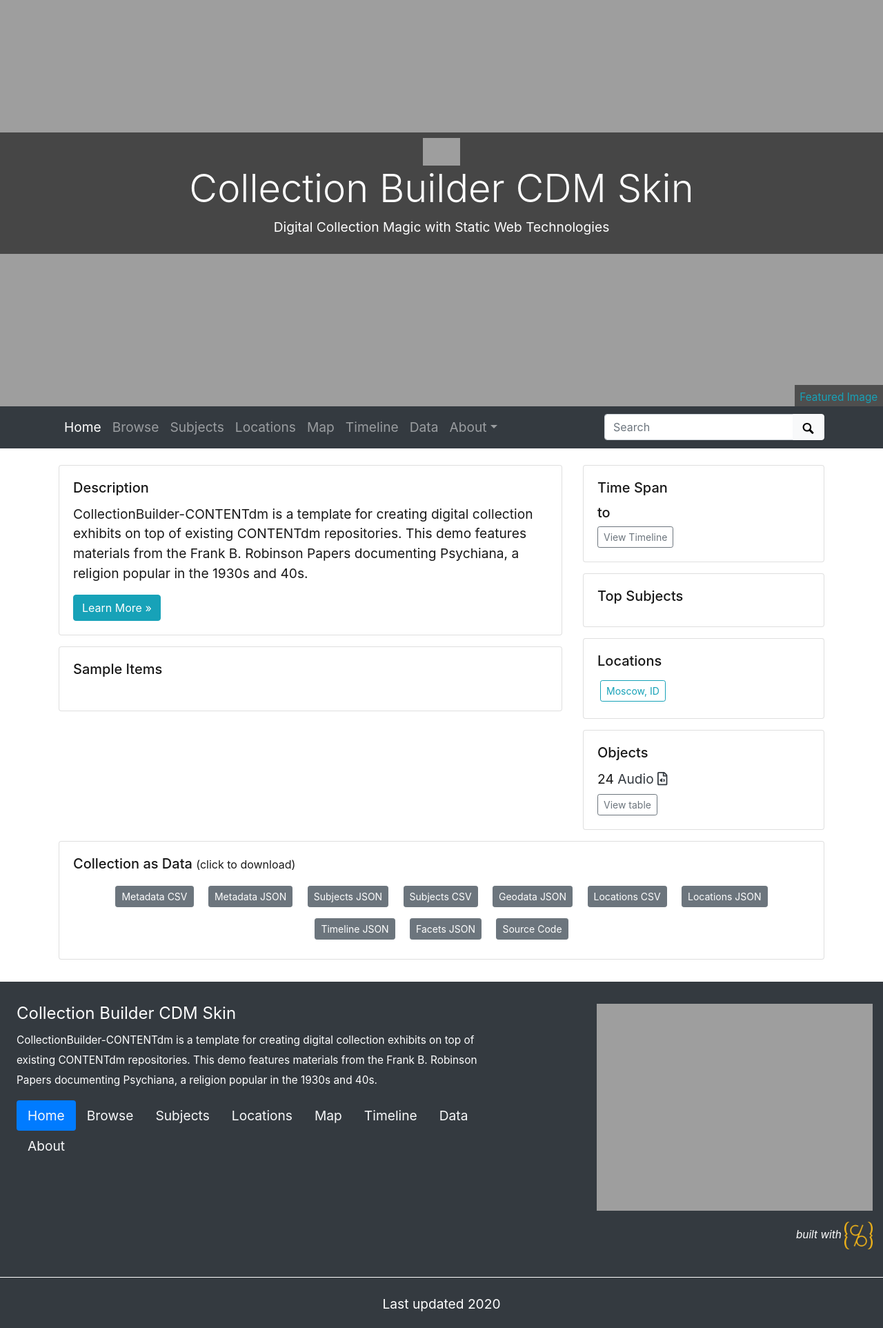
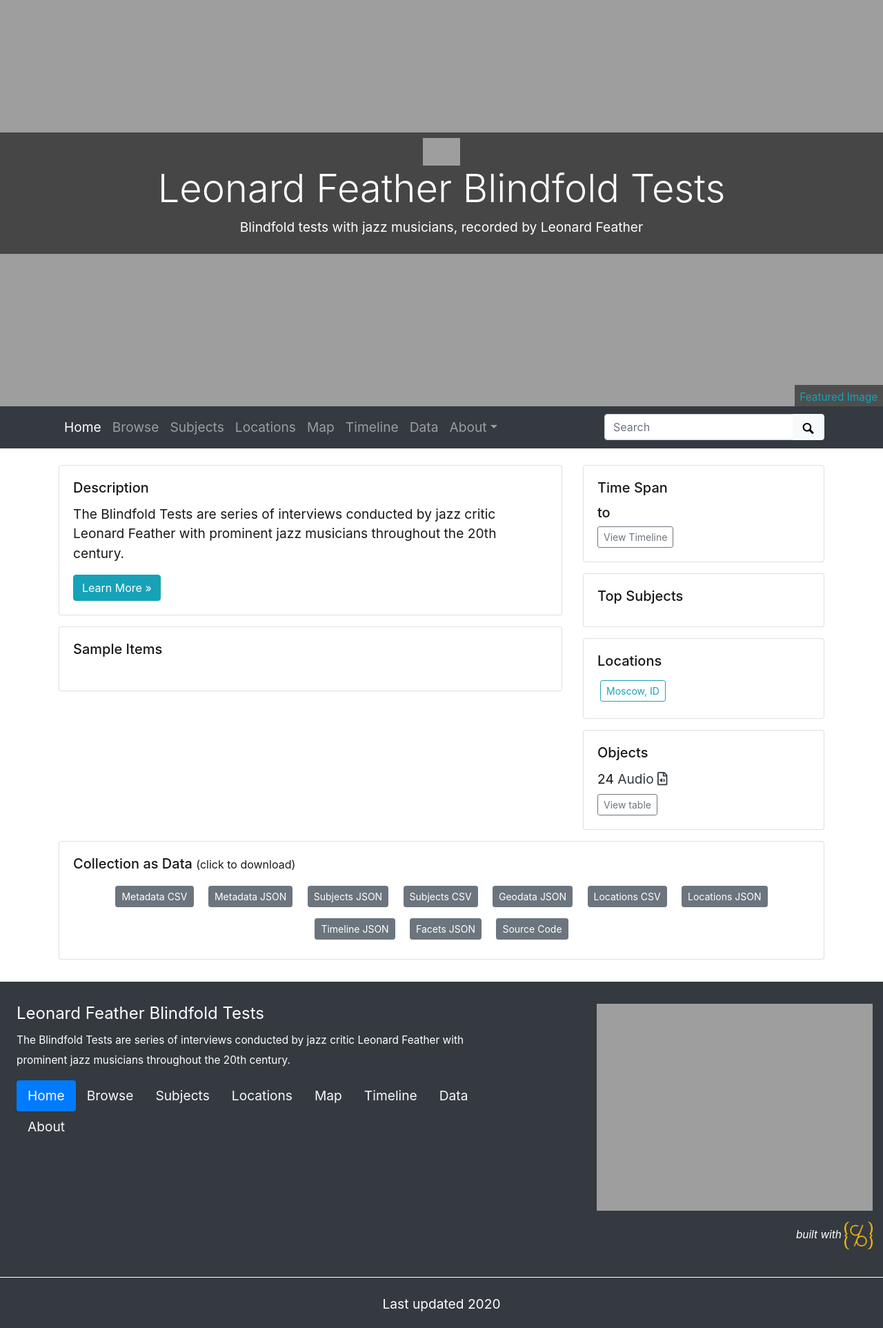
Before and after one commit to uidaholib/blindfold_draft, a Jekyll site: the page built from index.md, in a window 1280 px wide. Shown: the whole page at 69% size. Built offline with Jekyll 4.4.1, drawn with Linux system fonts in a browser that asks for light colours.

Commit message:
title and cover image

```diff
--- a/_config.yml
+++ b/_config.yml
@@ -6,7 +6,7 @@
 url: https://www.lib.uidaho.edu
 # location on the domain
 # e.g. /digital/hjccc
-baseurl: /demo/blindfold
+baseurl: /digital/blindfold-draft
 
 # url to objects folder
 digital-objects: https://www.lib.uidaho.edu/digital/objects/blindfold
@@ -15,10 +15,10 @@ digital-objects: https://www.lib.uidaho.edu/digital/objects/blindfold
 source-code: https://github.com/CollectionBuilder
 
 # Site settings
-title: Collection Builder CDM Skin
+title: Leonard Feather Blindfold Tests
 # header and head metadata
-tagline: Digital Collection Magic with Static Web Technologies
-description: "CollectionBuilder-CONTENTdm is a template for creating digital collection exhibits on top of existing CONTENTdm repositories. This demo features materials from the Frank B. Robinson Papers documenting Psychiana, a religion popular in the 1930s and 40s."
+tagline: Blindfold tests with jazz musicians, recorded by Leonard Feather
+description: "The Blindfold Tests are series of interviews conducted by jazz critic Leonard Feather with prominent jazz musicians throughout the 20th century."
 # Organization branding
 organization-name: "Digital Initiatives, University of Idaho Library"
 organization-link: https://www.lib.uidaho.edu/digital/
--- a/_data/theme.yml
+++ b/_data/theme.yml
@@ -5,7 +5,7 @@
 # featured image is used in home page banner, and in meta markup
 # use either featured-image-objectid (image in collection) or featured-image-link (external img), not both
 featured-image-objectid: # use objectid of a item from collection
-featured-image-link: https://www.lib.uidaho.edu/digital/objects/moscon/moscon_cover2.jpg # full url to img if NOT using objectid
+featured-image-link: https://www.lib.uidaho.edu/digital/objects/blindfold/young.jpg # full url to img if NOT using objectid
 home-title-y-padding: 10em # the margin from the top your title portion will appear.
 home-banner-image-position: center # [options: top, center, bottom] Default: top
 carousel-height: # in px, but don't include the "px"; default is 450.
```
